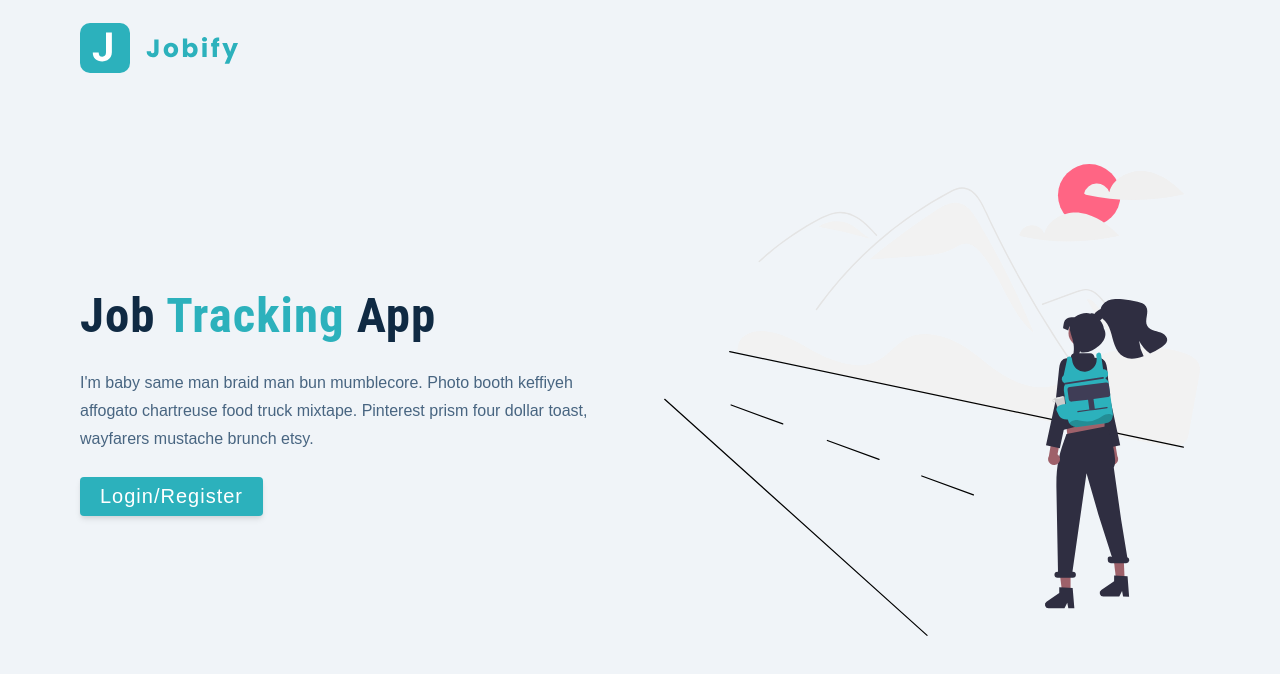
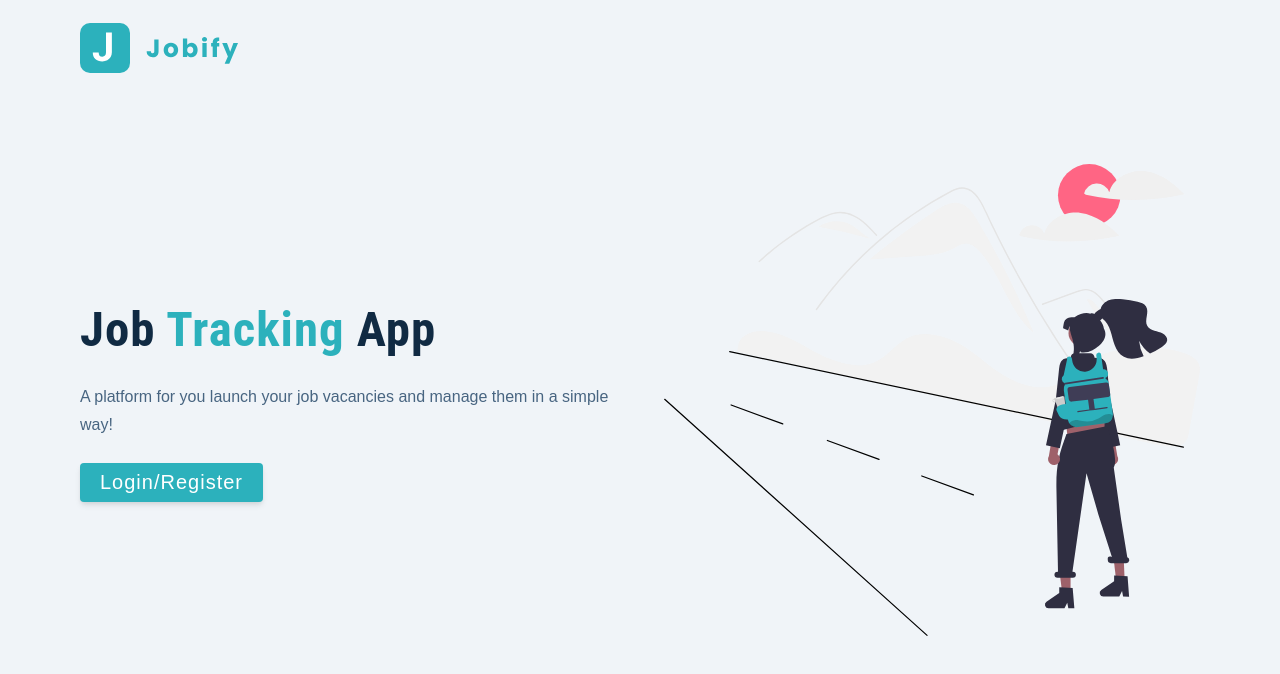
Before and after one commit to jeffersonximeness/jobify, a React (Create React App) app in the folder client/: page /landing in a window 1280 px wide. Shown: the top 674 px of the page. Built offline with nearby package versions, Linux system fonts and the light colour scheme.

Commit message:
landing altered

```diff
--- a/client/src/pages/Landing.js
+++ b/client/src/pages/Landing.js
@@ -19,9 +19,7 @@ function Landing() {
                         job <span>tracking</span> app
                     </h1>
                     <p>
-                        I'm baby same man braid man bun mumblecore.
-                        Photo booth keffiyeh affogato chartreuse food truck mixtape.
-                        Pinterest prism four dollar toast, wayfarers mustache brunch etsy.
+                        A platform for you launch your job vacancies and manage them in a simple way!
                     </p>
                     <Link to='/register' className='btn btn-hero'>
                         Login/Register
```
